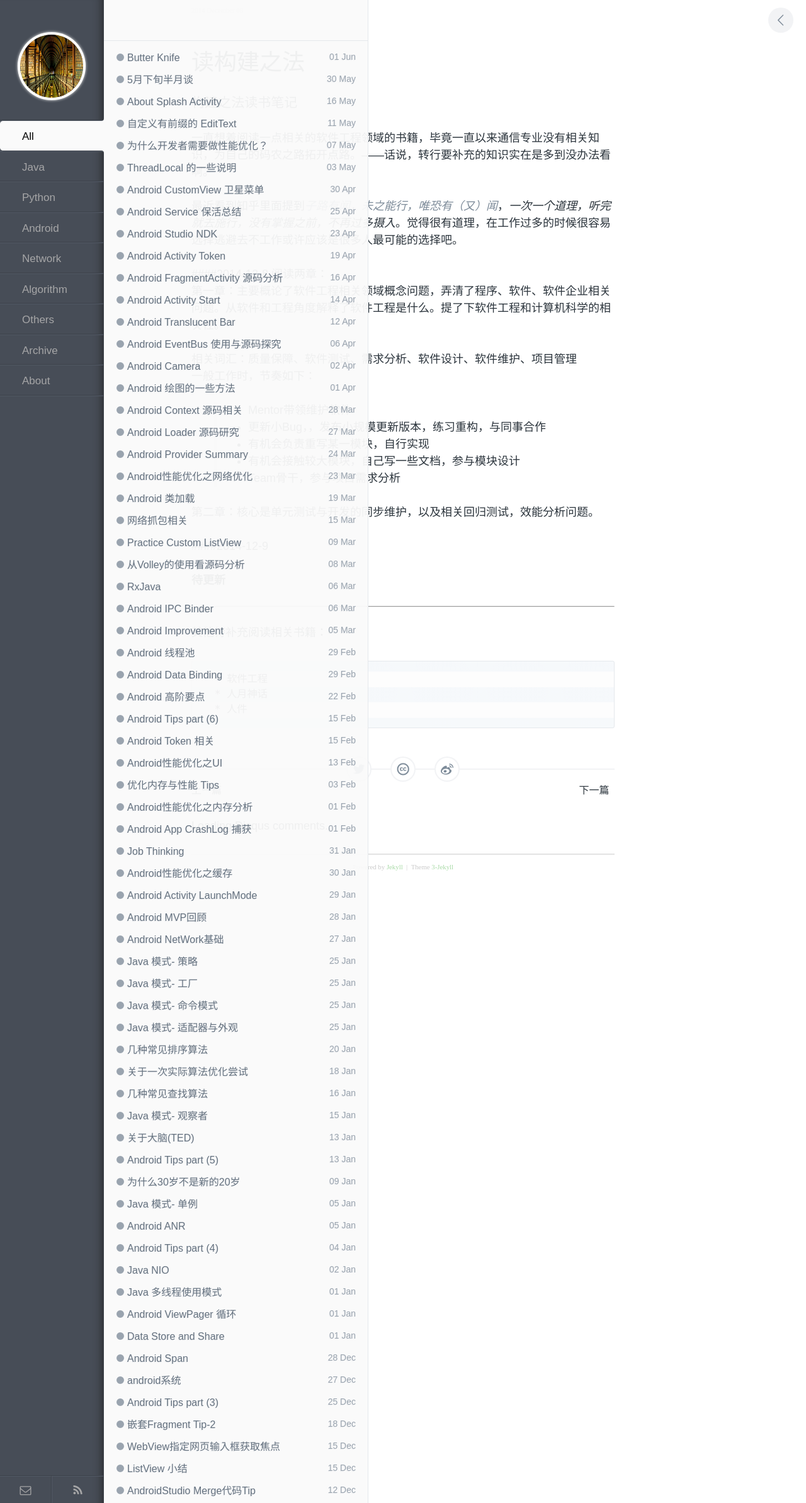
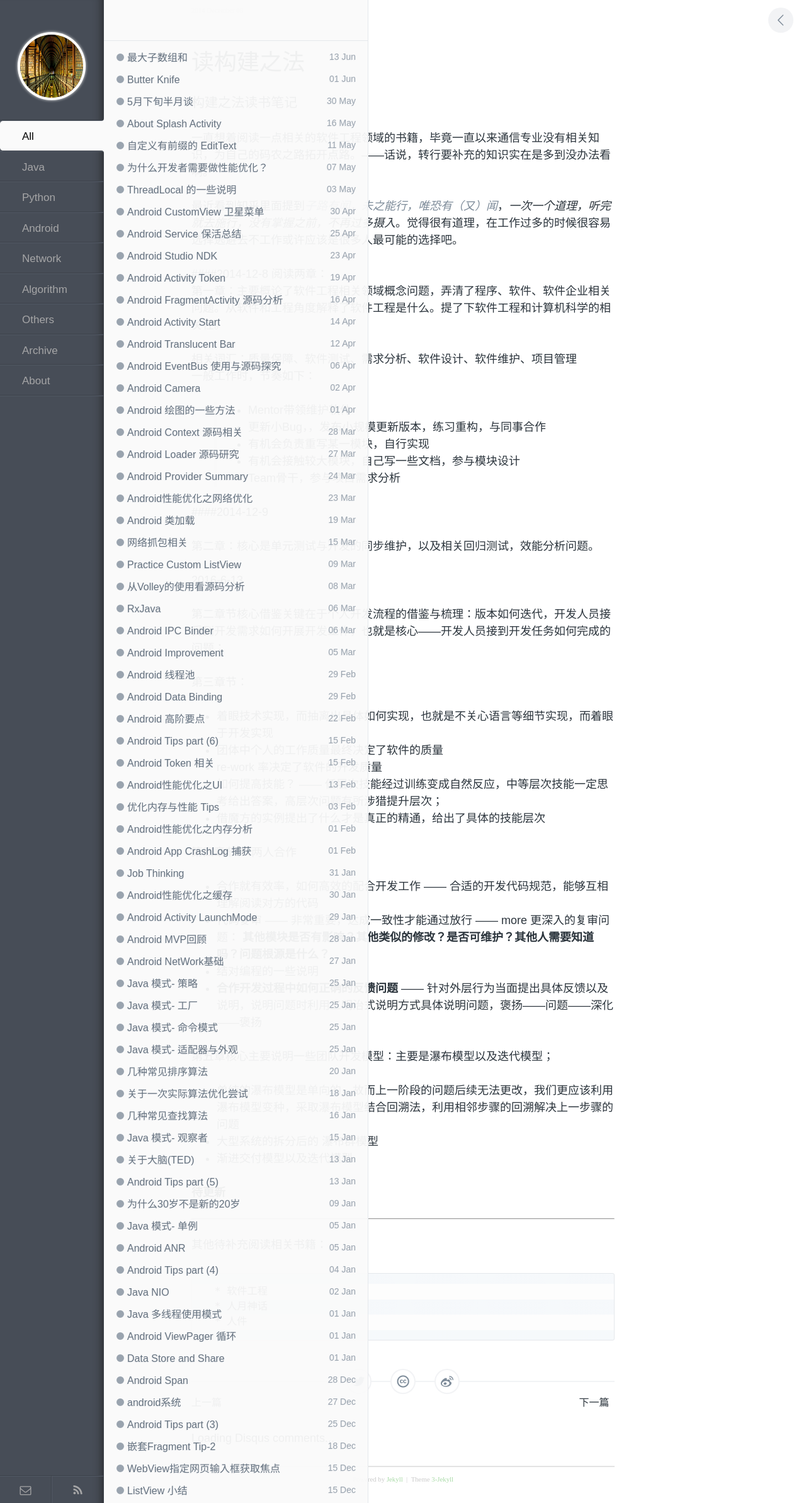
Before and after one commit to enlipan/enlipan.github.io, a Jekyll site: the page built from _posts/2014-12-08-Reading-BuildingToWin-Solft.md, in a window 1280 px wide. Shown: the whole page at 63% size. Built offline with Jekyll 4.4.1, drawn with Linux system fonts in a browser that asks for light colours; nearby versions of some CDN libraries; comment, search, counter and statistics services are not loaded.

Commit message:
modify pages 构建之法

```diff
--- a/_posts/2014-12-08-Reading-BuildingToWin-Solft.md
+++ b/_posts/2014-12-08-Reading-BuildingToWin-Solft.md
@@ -21,9 +21,39 @@ category: others
 > * 有机会接触较大模块，自己写一些文档，参与模块设计
 > * Team骨干，参与项目需求分析
 
+####2014-12-9
+
 第二章：核心是单元测试与开发的同步维护，以及相关回归测试，效能分析问题。
 
-####2014-12-9
+
+#### 2016-6-13
+
+第二章节核心借鉴关键在于个人开发流程的借鉴与梳理：版本如何迭代，开发人员接受到开发需求如何开展开发工作，也就是核心——开发人员接到开发任务如何完成的问题；
+
+
+
+
+第三章节：
+
+*  着眼技术实现，而抽离出具体如何实现，也就是不关心语言等细节实现，而着眼于开发实现
+*  团体中个人的工作质量最终决定了软件的质量
+*  re-work 率决定了软件的开发质量
+*  如何提高技能？ —— 低层次技能经过训练变成自然反应，中等层次技能一定思考给出答案，高层次问题有所涉猎提升层次；
+*  借魔方的实例提出了什么才是真正的精通，给出了具体的技能层次
+
+第四章节： 两人合作
+
+*  合作就有效率，如何高效的配合开发工作 —— 合适的开发代码规范，能够互相理解阅读对方的代码
+*  代码复审    ——   非常重要，达成一致性才能通过放行  —— more  更深入的复审问题： **其他模块是否有影响？其他类似的修改？是否可维护？其他人需要知道吗？问题根源是什么？**
+*  结对编程的一些说明
+*  **合作开发过程中如何正确的反馈问题** —— 针对外层行为当面提出具体反馈以及说明，说明问题时利用三明治式说明方式具体说明问题，褒扬——问题——深化——褒扬
+
+第五章核心主要说明一些团队开发模型：主要是瀑布模型以及迭代模型；
+
+*  单纯的瀑布模型是单向的，故而上一阶段的问题后续无法更改，我们更应该利用瀑布模型变种，采取瀑布模型结合回溯法，利用相邻步骤的回溯解决上一步骤的问题
+*  大型系统的拆分后的 瀑布群模型
+*   渐进交付模型以及迭代模型
+
 
 
 
```
Also changed, not shown: _posts/2016-06-13-max-sum-child-array.md (added, +7 -0 lines).
